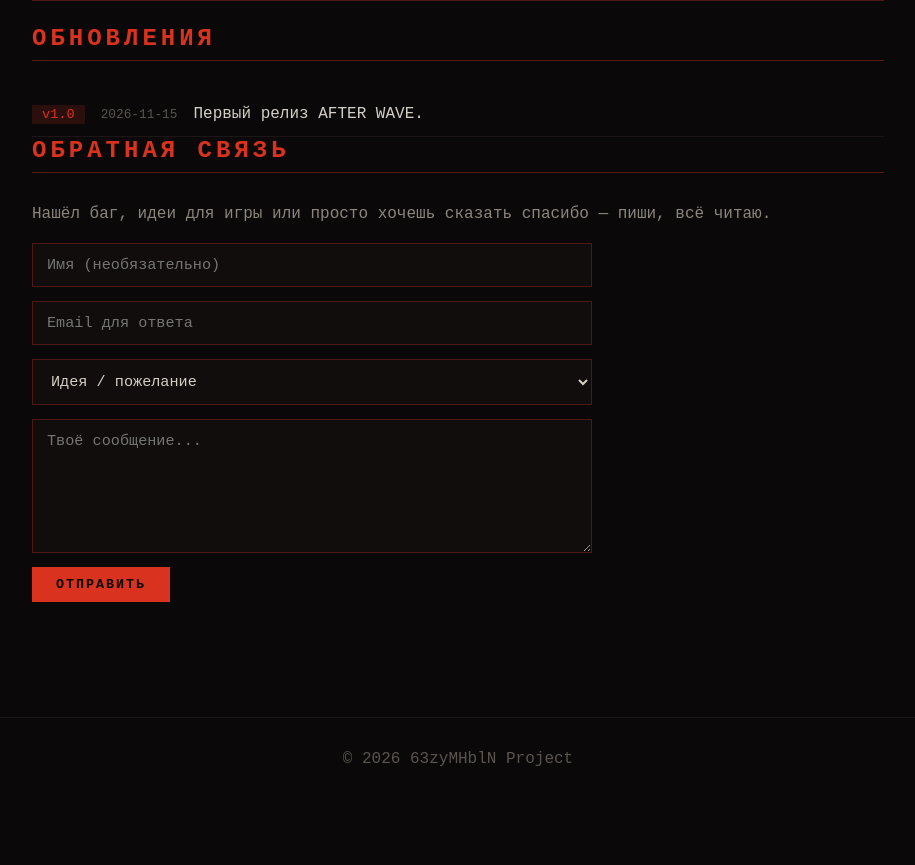
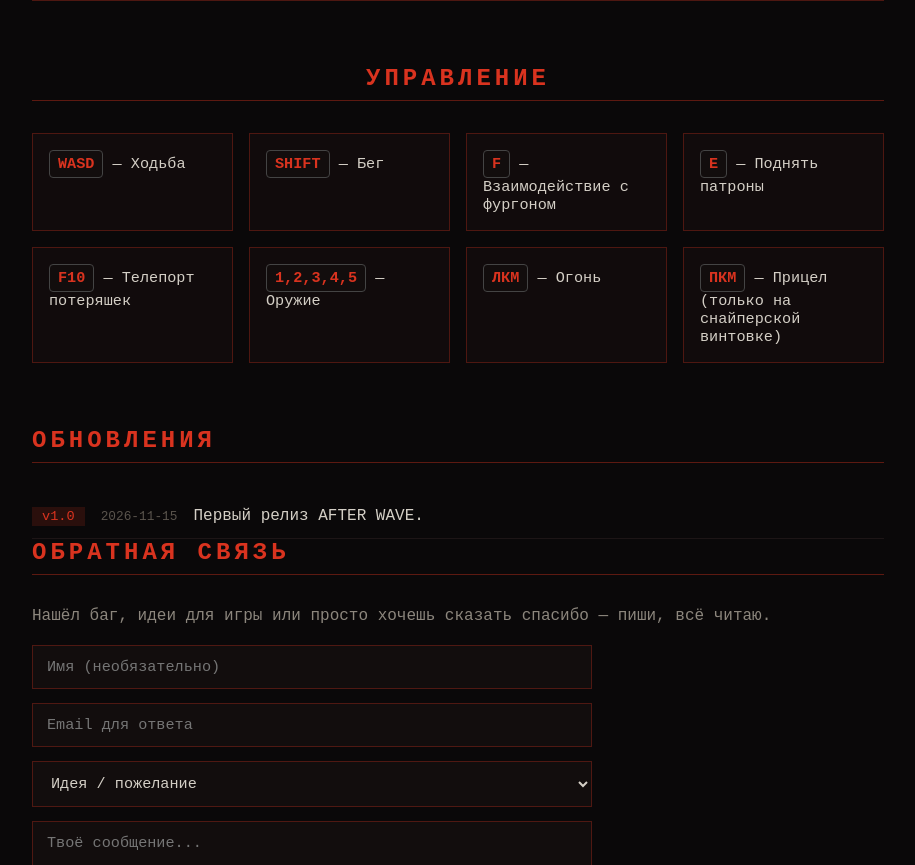
Before and after one commit to 63zyMHblN/After_wave_site, a plain HTML site: page index.html in a window 1280 px wide. Shown: the part 1653-2518 px from the top of the page, without its empty margins (182-1097 px from the left). Before the commit the page ends 2453 px from the top, so only its background shows below. Drawn offline with Linux system fonts and the light colour scheme.

Commit message:
Add files via upload

```diff
--- a/index.html
+++ b/index.html
@@ -40,8 +40,23 @@
         </div>
       </div>
     </article>
+  </section>
 
+  <!-- Блок управления -->
+  <section id="controls">
+    <h2>УПРАВЛЕНИЕ</h2>
+    <div class="controls-grid">
+      <div class="control-item"><span class="key">WASD</span> — Ходьба</div>
+      <div class="control-item"><span class="key">SHIFT</span> — Бег</div>
+      <div class="control-item"><span class="key">F</span> — Взаимодействие с фургоном</div>
+      <div class="control-item"><span class="key">E</span> — Поднять патроны</div>
+      <div class="control-item"><span class="key">F10</span> — Телепорт потеряшек</div>
+      <div class="control-item"><span class="key">1,2,3,4,5</span> — Оружие</div>
+      <div class="control-item"><span class="key">ЛКМ</span> — Огонь</div>
+      <div class="control-item"><span class="key">ПКМ</span> — Прицел (только на снайперской винтовке)</div>
+    </div>
   </section>
+  <!-- Конец блока управления -->
 
   <section id="updates">
     <h2>ОБНОВЛЕНИЯ</h2>
--- a/style.css
+++ b/style.css
@@ -212,3 +212,34 @@ footer {
   margin-top: 8px;
   text-align: center;
 }
+#controls {
+  margin: 64px 0;
+}
+#controls h2 {
+  text-align: center;
+}
+.controls-grid {
+  display: grid;
+  grid-template-columns: repeat(auto-fit, minmax(200px, 1fr));
+  gap: 16px;
+}
+.control-item {
+  background: rgba(20, 14, 14, 0.7);
+  border: 1px solid rgba(217, 51, 31, 0.3);
+  padding: 16px;
+  color: #d4cfc6;
+  font-size: 0.95rem;
+}
+.control-item:hover {
+  border-color: #d9331f;
+}
+.key {
+  display: inline-block;
+  background: #120d0d;
+  border: 1px solid #444;
+  color: #d9331f;
+  padding: 4px 8px;
+  font-family: 'Courier New', monospace;
+  font-weight: bold;
+  border-radius: 4px;
+}
```
